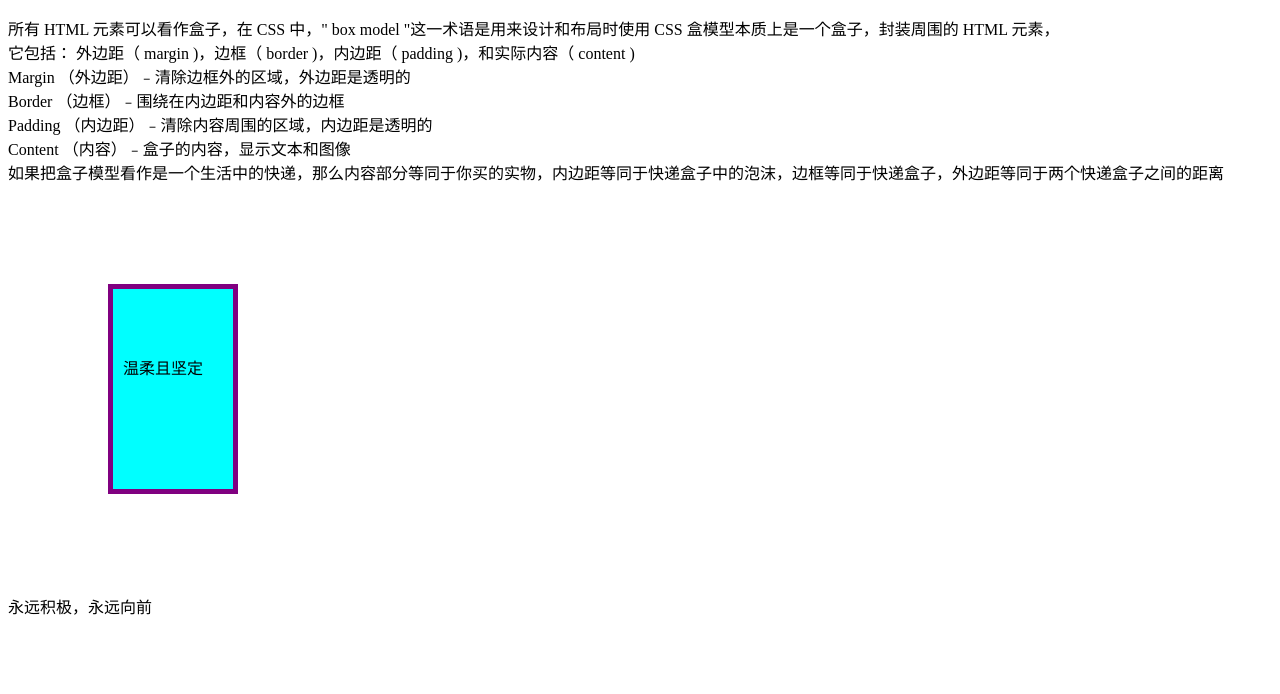
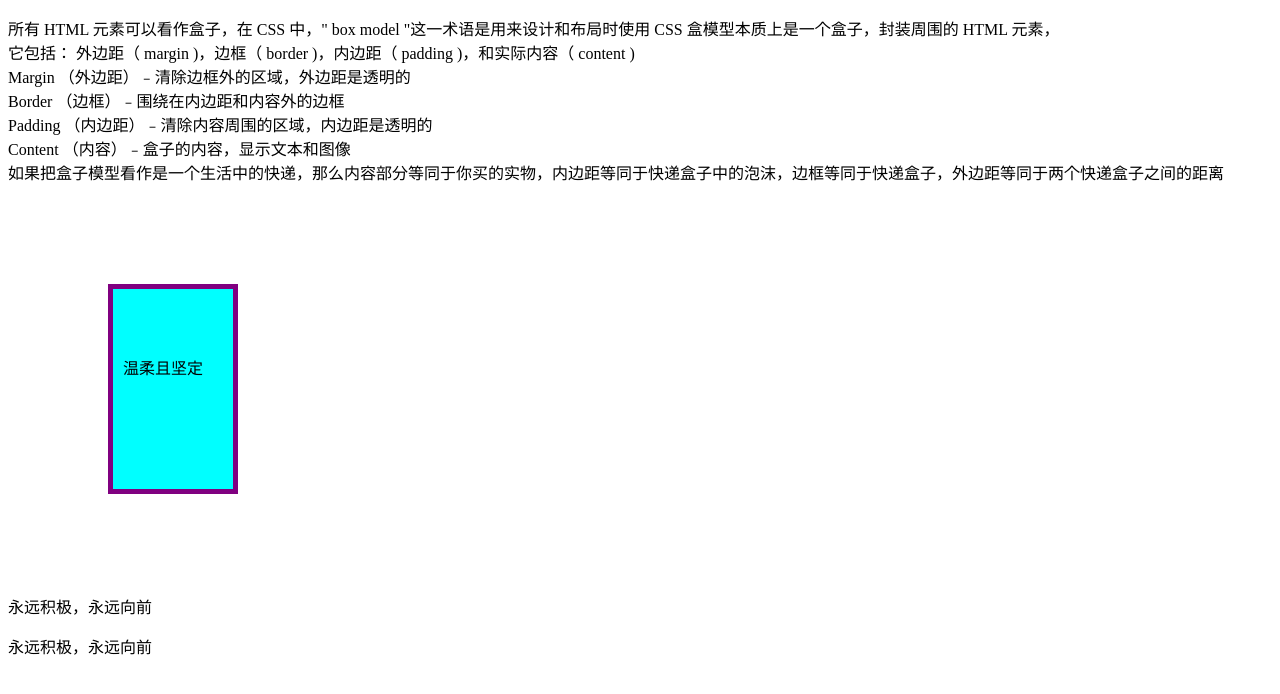
Before and after one commit to AaaBinfinity/Qing_Bin_Learn, a plain HTML site: page Leaen_Web_front_end/23 CSS的盒子模型/index.html in a window 1280 px wide. Drawn offline with Linux system fonts and the light colour scheme.

Commit message:
Leaen_Web_front_end/23 CSS的盒子模型/index.html

```diff
--- a/Leaen_Web_front_end/23 CSS的盒子模型/index.html
+++ b/Leaen_Web_front_end/23 CSS的盒子模型/index.html
@@ -25,6 +25,7 @@
     border: 5px solid purple;
      margin: 100px;"><p>温柔且坚定</p></div>
      <p>永远积极，永远向前</p>
+     <p>永远积极，永远向前</p>
 
 </body>
 
```
